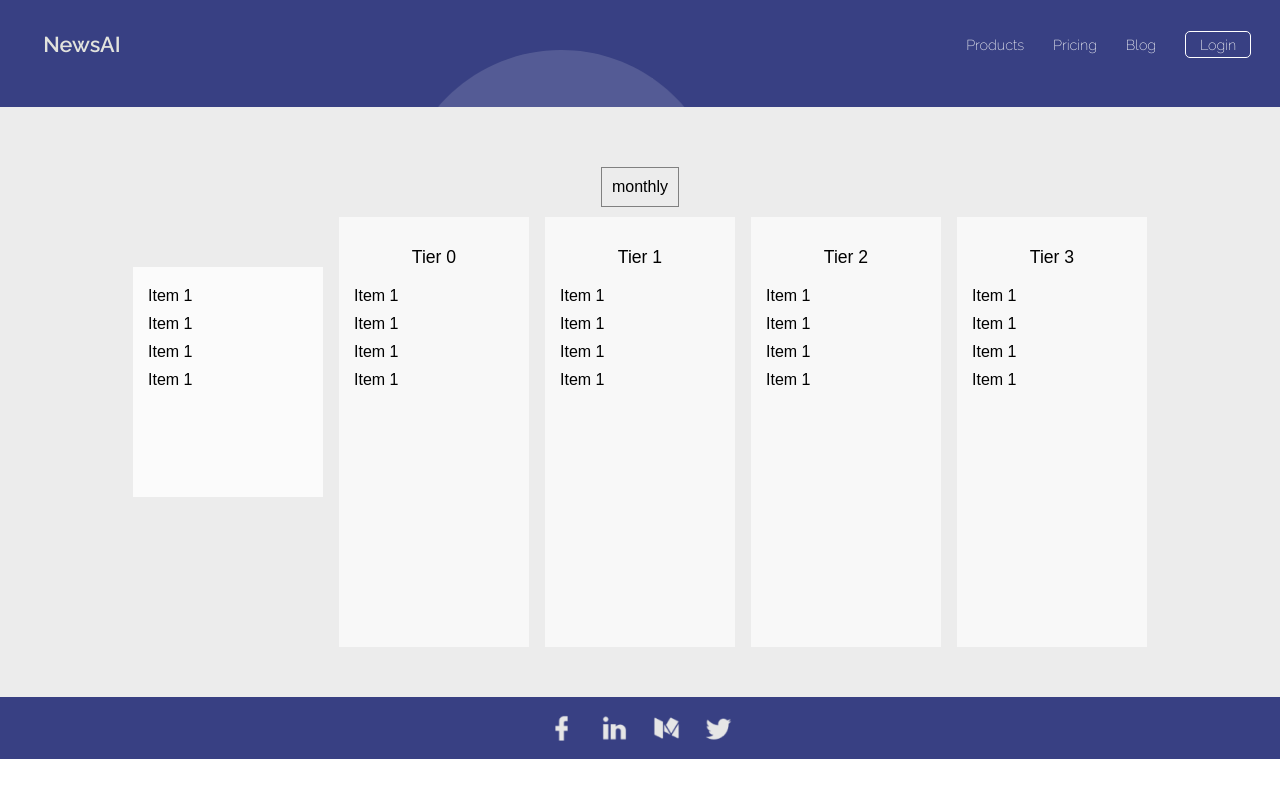
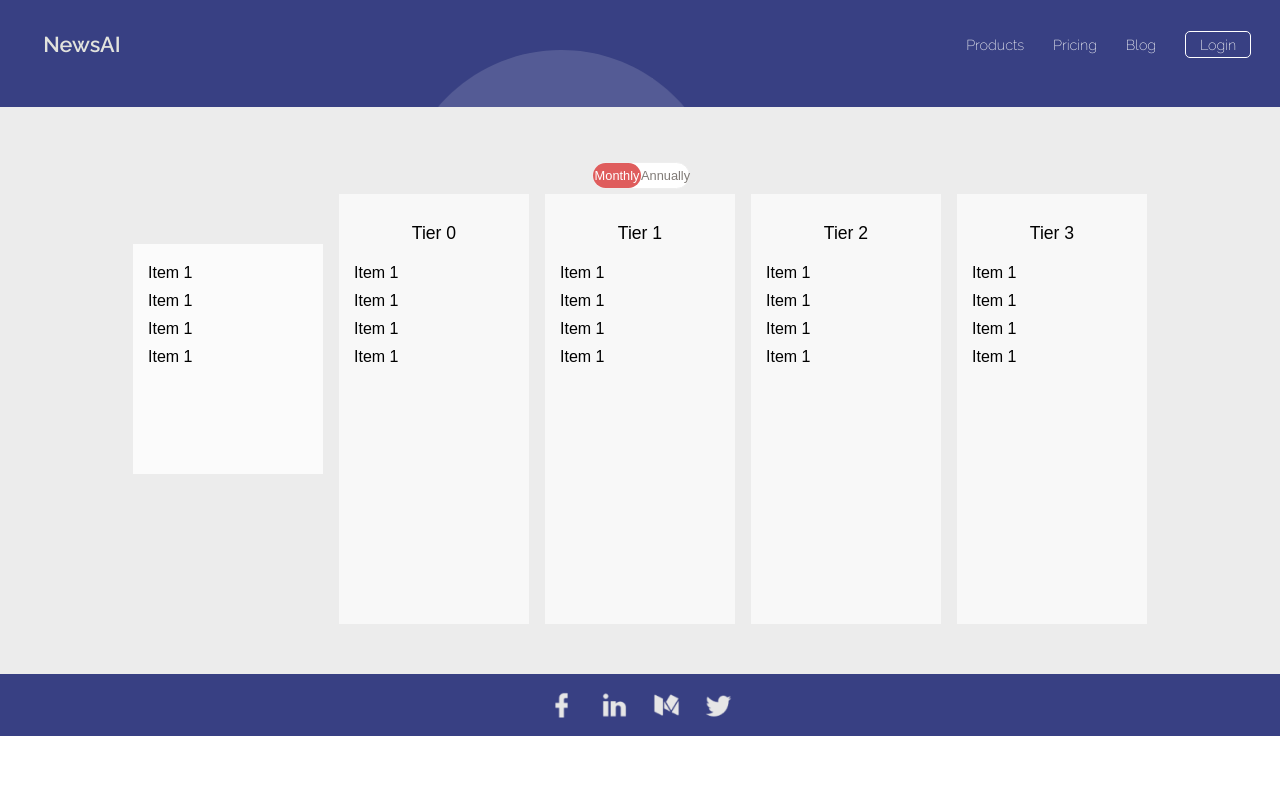
Before and after one commit to news-ai/site-revamp, a React (Create React App) app: page /pricing in a window 1280 px wide. Built offline with nearby package versions, Linux system fonts and the light colour scheme.

Commit message:
move MultiToggle over from media-database-site

```diff
--- a/package.json
+++ b/package.json
@@ -3,6 +3,7 @@
   "version": "0.1.0",
   "private": true,
   "dependencies": {
+    "classnames": "^2.2.5",
     "material-ui": "^0.19.4",
     "react": "^16.0.0",
     "react-dom": "^16.0.0",
--- /dev/null
+++ b/src/MultiToggle/MultiToggle.js
@@ -0,0 +1,66 @@
+
+// took from danielarias123/react-multi-toggle but needed to remove proptypes
+import React from 'react';
+import classNames from 'classnames';
+import './style.css';
+
+const MultiToggle = ({ selectedOption, options, onSelectOption, className, label }) => {
+  // If required variables aren't passed, return empty
+  if (!options || selectedOption === null) return null;
+
+  const numOptions = options.length;
+
+  const columnWidth = numOptions ? (100 / numOptions) : numOptions;
+
+  const isSelectedOption = option => option.value == selectedOption;
+
+  const getSelectedIndex = () => {
+    const indexFound = options.findIndex((option) => isSelectedOption(option));
+    return indexFound > -1 ? indexFound : 0;
+  };
+
+  const createToggleOption = (...args) => {
+    const selectOption = () => onSelectOption(args[0].value);
+
+    const optionClass =
+      classNames('toggleOption', { selected: isSelectedOption(args[0]) });
+    const optionStyle = {
+      width: `${columnWidth}%`
+    };
+    return (
+      <div
+        key={args[1]}
+        onClick={selectOption}
+        className={optionClass}
+        style={optionStyle}
+      >
+        {args[0].displayName || args[0].value}
+      </div>
+    );
+  };
+
+  const toggleClass = classNames('toggleContainer', className);
+  const toggleStyle = {
+    width: `${columnWidth}%`,
+    transform: `translateX(${100 * getSelectedIndex()}%)`,
+    WebkitTransform: `translateX(${100 * getSelectedIndex()}%)`,
+    MozTransform: `translateX(${100 * getSelectedIndex()}%)`,
+    msTransform: `translateX(${100 * getSelectedIndex()}%)`
+  };
+
+  const selectedToggleClass = classNames('toggle', options[getSelectedIndex()].optionClass);
+
+  const renderLabel = label ? <label>{label}</label> : null;
+
+  return (
+    <div className="toggle-wrapper">
+      {renderLabel}
+      <div className={toggleClass}>
+        {options.map(createToggleOption)}
+        <div className={selectedToggleClass} style={toggleStyle} />
+      </div>
+    </div>
+  );
+};
+
+export default MultiToggle;
--- /dev/null
+++ b/src/MultiToggle/index.js
@@ -0,0 +1,3 @@
+import MultiToggle from './MultiToggle';
+
+export default MultiToggle;
--- /dev/null
+++ b/src/MultiToggle/style.css
@@ -0,0 +1,46 @@
+
+.toggle-wrapper {
+  margin: 0.3em auto;
+}
+
+.toggle-wrapper label {
+  padding: 0.3em;
+  font-size: 14px;
+  display: block;
+}
+
+.toggleContainer {
+  width: 100%;
+  position: relative;
+  background: #ffffff;
+  border: 1px solid #eeeeee;
+  border-radius: 15px;
+}
+
+.toggleContainer .toggleOption {
+  display: inline-block;
+  position: relative;
+  z-index: 1;
+  text-align: center;
+  height: 25px;
+  line-height: 25px;
+  cursor: pointer;
+  transition: all 0.5s ease-in-out;
+  color: #807b77;
+  font-size: 0.8em;
+}
+
+.toggleContainer .toggleOption.selected {
+  color: #ffffff;
+  cursor: initial;
+}
+
+.toggleContainer .toggle {
+  position: absolute;
+  height: 100%;
+  bottom: 0;
+  left: 0;
+  transition: all 0.4s ease-in-out;
+  background: #df5d5d;
+  border-radius: 20px;
+}
--- a/src/PricingPage.js
+++ b/src/PricingPage.js
@@ -1,5 +1,6 @@
 import React, { Component } from 'react';
 import styled from 'styled-components';
+import MultiToggle from './MultiToggle';
 import {LightenDarkenColor} from './utils';
 
 const DEFAULT_BACKGROUND_GREY = '#ECECEC';
@@ -10,6 +11,11 @@ const StandardDiv = styled.div.attrs({
 })`
   padding: 5px 10px;
 `;
+
+const pricingToggleOptions = [
+  {displayName: 'Monthly', value: 'monthly'},
+  {displayName: 'Annually', value: 'annually'},
+];
 
 const VerticalBlock = ({title}) => (
   <div
@@ -47,11 +53,11 @@ class PricingPage extends Component {
         background: DEFAULT_BACKGROUND_GREY,
       }} >
         <div className='horizontal-center'>
-          <div
-          style={{margin: 10, padding: 10, border: '1px solid grey'}}
-          onClick={() => this.setState({discountToggle: this.state.discountToggle === 'monthly' ? 'yearly' : 'monthly'})}>
-          {this.state.discountToggle}
-          </div>
+          <MultiToggle
+          options={pricingToggleOptions}
+          selectedOption={this.state.discountToggle}
+          onSelectOption={value => this.setState({discountToggle: value})}
+          />
         </div>
         <div className='horizontal-center'>
           <div style={{
```
